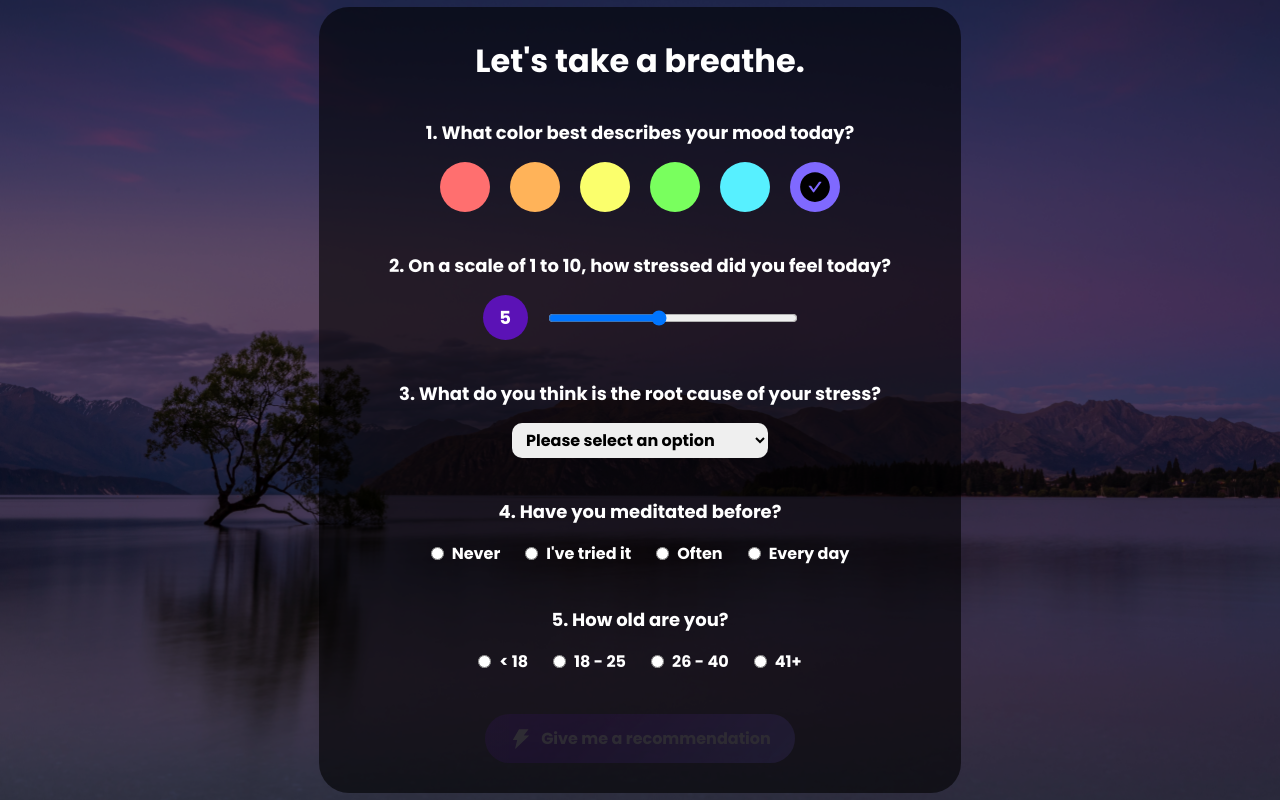
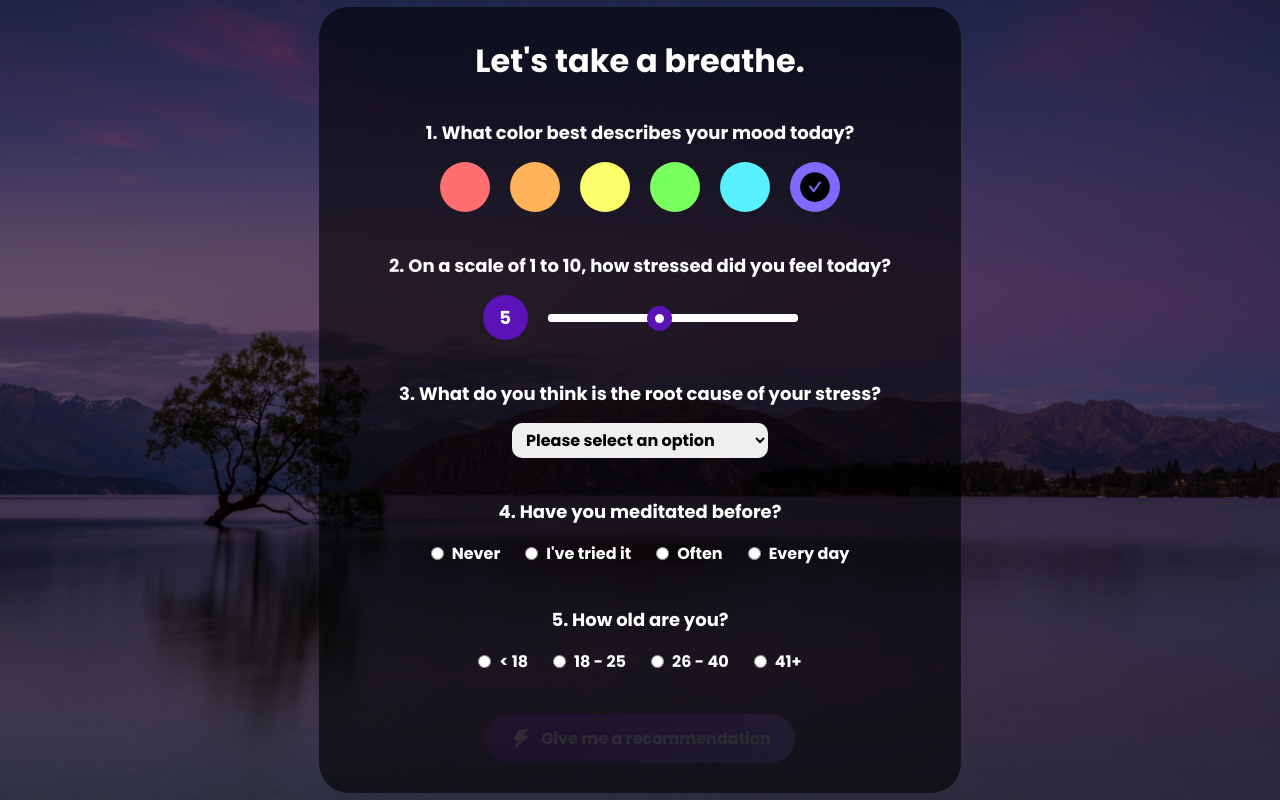
Before and after one commit to RyanMcPherson7/breathe, a React (Create React App) app: page /A/form in a window 1280 px wide. Built offline with nearby package versions, Linux system fonts and the light colour scheme.

Commit message:
feat: add custom styling to slider input and switch recommendation icon

```diff
--- a/src/components/input-fields/slider/index.css
+++ b/src/components/input-fields/slider/index.css
@@ -1,6 +1,50 @@
 input[type='range'] {
+  /* these appearance toggles are very important to style the track and thumb */
+  -webkit-appearance: none;
+  appearance: none;
   border: none;
   width: 200px;
+  border-radius: 100px;
+}
+
+/* For WebKit (Chrome, Safari) */
+input[type='range']::-webkit-slider-runnable-track {
+  -webkit-appearance: none;
+  background: var(--color-white);
+  height: 5px;
+  border-radius: 100px;
+}
+
+/* For Firefox */
+input[type='range']::-moz-range-track {
+  -webkit-appearance: none;
+  appearance: none;
+  background: var(--color-white);
+  height: 5px;
+  border-radius: 100px;
+}
+
+/* For WebKit (Chrome, Safari) */
+input[type='range']::-webkit-slider-thumb {
+  -webkit-appearance: none;
+  height: 20px;
+  width: 20px;
+  border-radius: 50%;
+  background-color: var(--color-white);
+  margin-top: -7px;
+  border: solid 6px var(--color-purple);
+}
+
+/* For Firefox */
+input[type='range']::-moz-range-thumb {
+  -webkit-appearance: none;
+  appearance: none;
+  height: 20px;
+  width: 20px;
+  border-radius: 50%;
+  background-color: var(--color-white);
+  margin-top: -7px;
+  border: solid 6px var(--color-purple);
 }
 
 .slider-container {
@@ -21,13 +65,13 @@ input[type='range'] {
 }
 
 .slider-value p {
-  color: var(--color-white)
+  color: var(--color-white);
 }
 
 @media (hover: hover) {
   input[type='range']:hover {
     cursor: pointer;
-    filter: brightness(90%);
+    filter: brightness(60%);
     transition: filter 0.2s ease-in-out;
   }
 }
@@ -49,4 +93,32 @@ input[type='range'] {
   .slider-value p {
     font-size: 18px;
   }
+
+  /* For WebKit (Chrome, Safari) */
+  input[type='range']::-webkit-slider-runnable-track {
+    height: 8px;
+    border-radius: 100px;
+  }
+
+  /* For Firefox */
+  input[type='range']::-moz-range-track {
+    height: 8px;
+    border-radius: 100px;
+  }
+
+  /* For WebKit (Chrome, Safari) */
+  input[type='range']::-webkit-slider-thumb {
+    height: 25px;
+    width: 25px;
+    margin-top: -8px;
+    border: solid 8px var(--color-purple);
+  }
+
+  /* For Firefox */
+  input[type='range']::-moz-range-thumb {
+    height: 20px;
+    width: 20px;
+    margin-top: -7px;
+    border: solid 6px var(--color-purple);
+  }
 }
--- a/src/components/recommendation/index.jsx
+++ b/src/components/recommendation/index.jsx
@@ -3,9 +3,8 @@ import { useCallback } from 'react'
 import { useDispatch, useSelector } from 'react-redux'
 import { FaRedoAlt } from 'react-icons/fa'
 import { PiFlowerLotusFill } from 'react-icons/pi'
-import { AiFillClockCircle } from 'react-icons/ai'
 import { MdNumbers } from 'react-icons/md'
-import { BiSolidGroup } from 'react-icons/bi'
+import { BiSolidGroup, BiSolidTimer } from 'react-icons/bi'
 import Button from '../button'
 import { colorsHex, colors, questionOptions } from '../../constants'
 import {
@@ -202,7 +201,7 @@ const index = () => {
           {generateMeditationStyle()}
         </p>
         <p>
-          <AiFillClockCircle className="recommendation-icon" />
+          <BiSolidTimer className="recommendation-icon" />
           {generateSessionDuration()}
         </p>
         <p>
```
